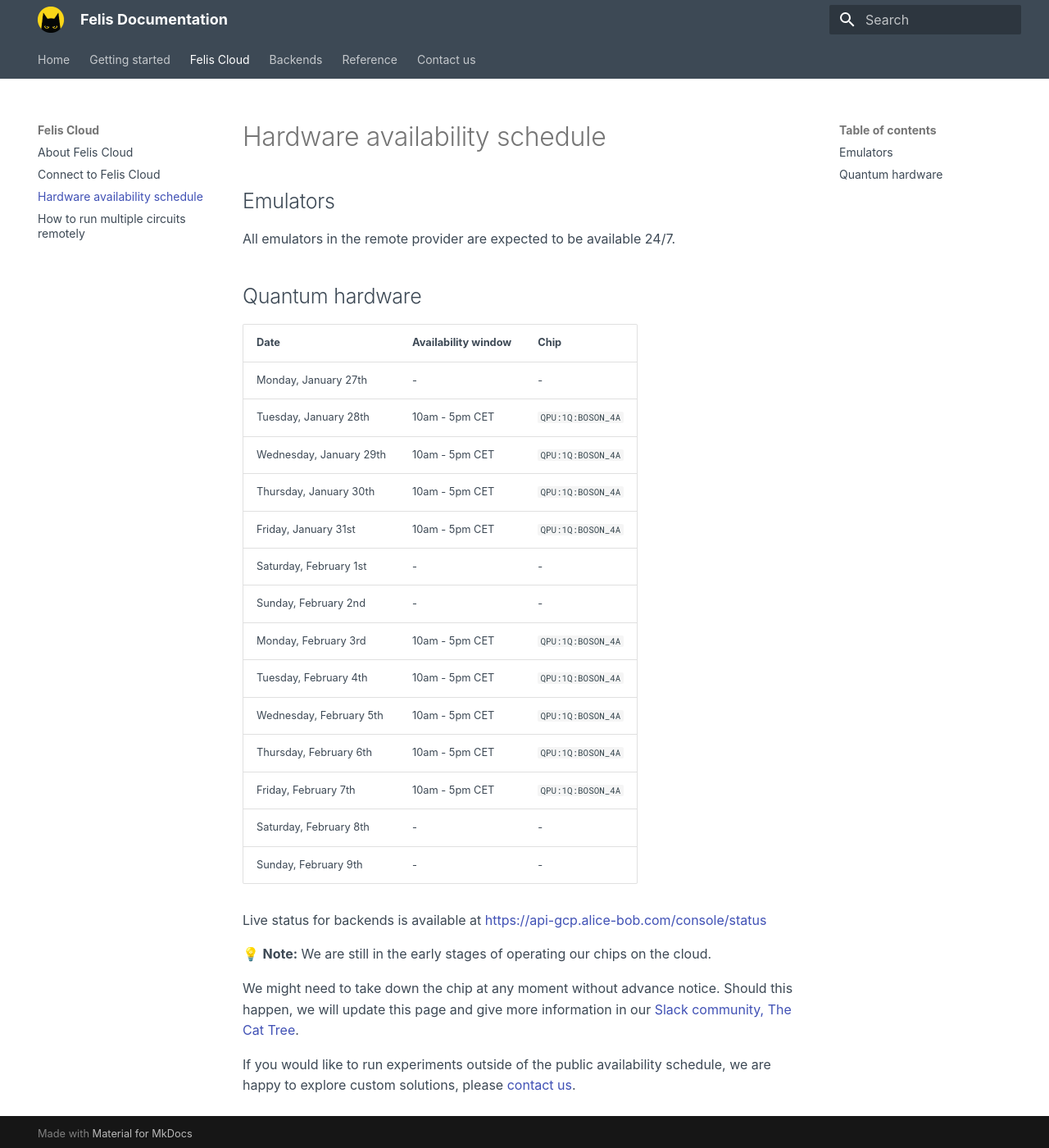
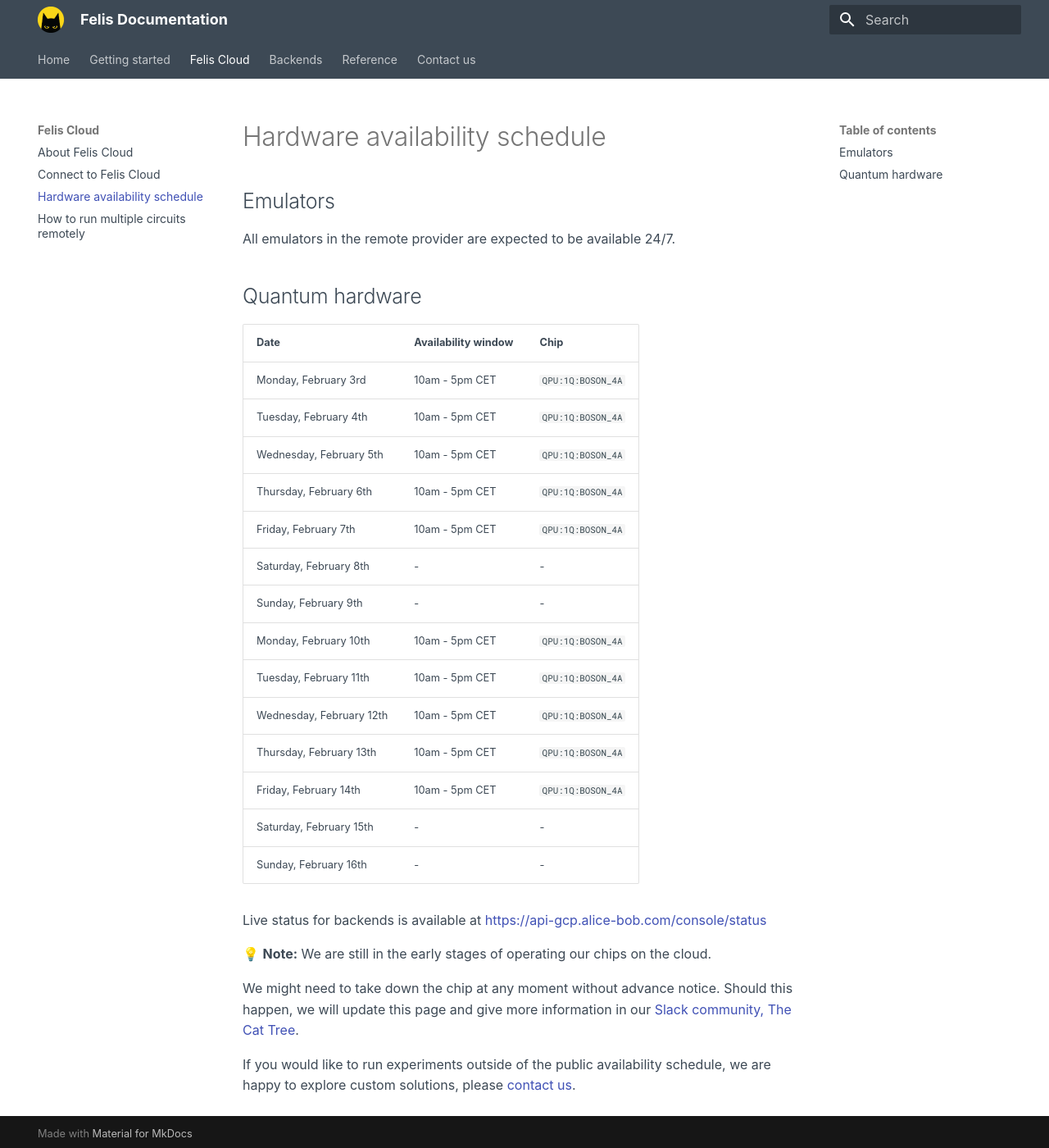
Before and after one commit to Alice-Bob-SW/felis, an MkDocs documentation site: the page built from docs/felis_cloud/hardware_availability_schedule.md, in a window 1280 px wide and 1400 px high. Shown: the whole window at 82% size. Built offline with MkDocs 1.6.1 and Material for MkDocs 9.7.7, drawn with Linux system fonts in a browser that asks for light colours.

Commit message:
Updated schedule

```diff
--- a/docs/felis_cloud/hardware_availability_schedule.md
+++ b/docs/felis_cloud/hardware_availability_schedule.md
@@ -8,13 +8,6 @@
 
 | Date | Availability window | Chip |
 | --- | --- | --- |
-| Monday, January 27th | - | - |
-| Tuesday, January 28th | 10am - 5pm CET | `QPU:1Q:BOSON_4A` |
-| Wednesday, January 29th | 10am - 5pm CET | `QPU:1Q:BOSON_4A` |
-| Thursday, January 30th | 10am - 5pm CET | `QPU:1Q:BOSON_4A` |
-| Friday, January 31st | 10am - 5pm CET | `QPU:1Q:BOSON_4A` |
-| Saturday, February 1st | - | - |
-| Sunday, February 2nd | - | - |
 | Monday, February 3rd | 10am - 5pm CET | `QPU:1Q:BOSON_4A` |
 | Tuesday, February 4th | 10am - 5pm CET | `QPU:1Q:BOSON_4A` |
 | Wednesday, February 5th | 10am - 5pm CET | `QPU:1Q:BOSON_4A` |
@@ -22,6 +15,13 @@
 | Friday, February 7th | 10am - 5pm CET | `QPU:1Q:BOSON_4A` |
 | Saturday, February 8th | - | - |
 | Sunday, February 9th | - | - |
+| Monday, February 10th | 10am - 5pm CET | `QPU:1Q:BOSON_4A` |
+| Tuesday, February 11th | 10am - 5pm CET | `QPU:1Q:BOSON_4A` |
+| Wednesday, February 12th | 10am - 5pm CET | `QPU:1Q:BOSON_4A` |
+| Thursday, February 13th | 10am - 5pm CET | `QPU:1Q:BOSON_4A` |
+| Friday, February 14th | 10am - 5pm CET | `QPU:1Q:BOSON_4A` |
+| Saturday, February 15th | - | - |
+| Sunday, February 16th | - | - |
 
 Live status for backends is available at [https://api-gcp.alice-bob.com/console/status](https://api-gcp.alice-bob.com/console/status)
 
```
